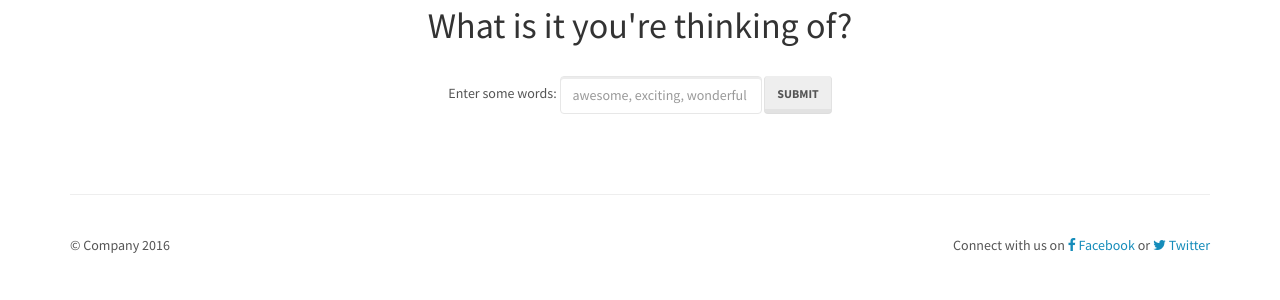
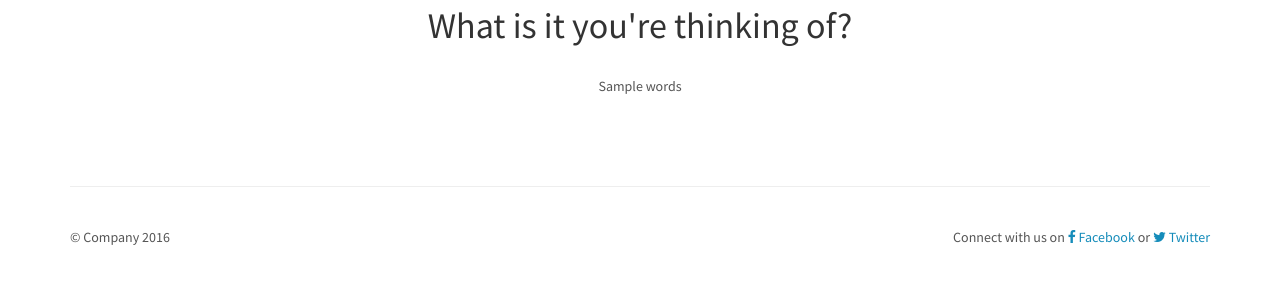
Before and after one commit to telamonian/TotT, a Django app: template TotT/src/templates/search.html in a window 1280 px wide. Shown: the part 54-354 px from the top of the page. Run offline with Django 3.2, Linux system fonts and the light colour scheme; the template is opened without the code that fills it: most values are stand-ins (such as "Sample title", 1, 10 or a date in 2020); some libraries are stand-ins or nearby versions.

Commit message:
Get word input from POST

```diff
--- /dev/null
+++ b/TotT/src/TotT/forms.py
@@ -0,0 +1,4 @@
+from django import forms
+
+class WordForm(forms.Form):
+    sub_words = forms.CharField(label= "Words",max_length=1000)
--- a/TotT/src/templates/search.html
+++ b/TotT/src/templates/search.html
@@ -101,13 +101,18 @@
       <div class="starter-template">
         <h1>What is it you're thinking of?</h1>
         <br>
-        <form class="form-inline" role="form" action=# method="get">
+        {% if error_message %}<p>{{ error_message }}</p>
+        {% elif words %}<p>{{ words }}</p>
+        {% else %}
+        <form class="form-inline" role="form" action="/search/" method="post">
+          {% csrf_token %}
           <div class="form-group">
-            <label for="words">Enter some words:</label>
-            <input type="text" class="form-control" id="email" name="search_words" placeholder="awesome, exciting, wonderful">
+            <label for="sub_words">Enter some words:</label>
+            <input type="text" class="form-control" id="sub_words" name="sub_words" placeholder="awesome, exciting, wonderful">
           </div>
           <button type="submit" class="btn btn-default" name="search_thesaurus">Submit</button>
         </form>
+        {% endif %}
       </div>
 
     </div><!-- /.container -->
```
Also changed, not shown: TotT/src/TotT/views.py (+17 -2 lines).
